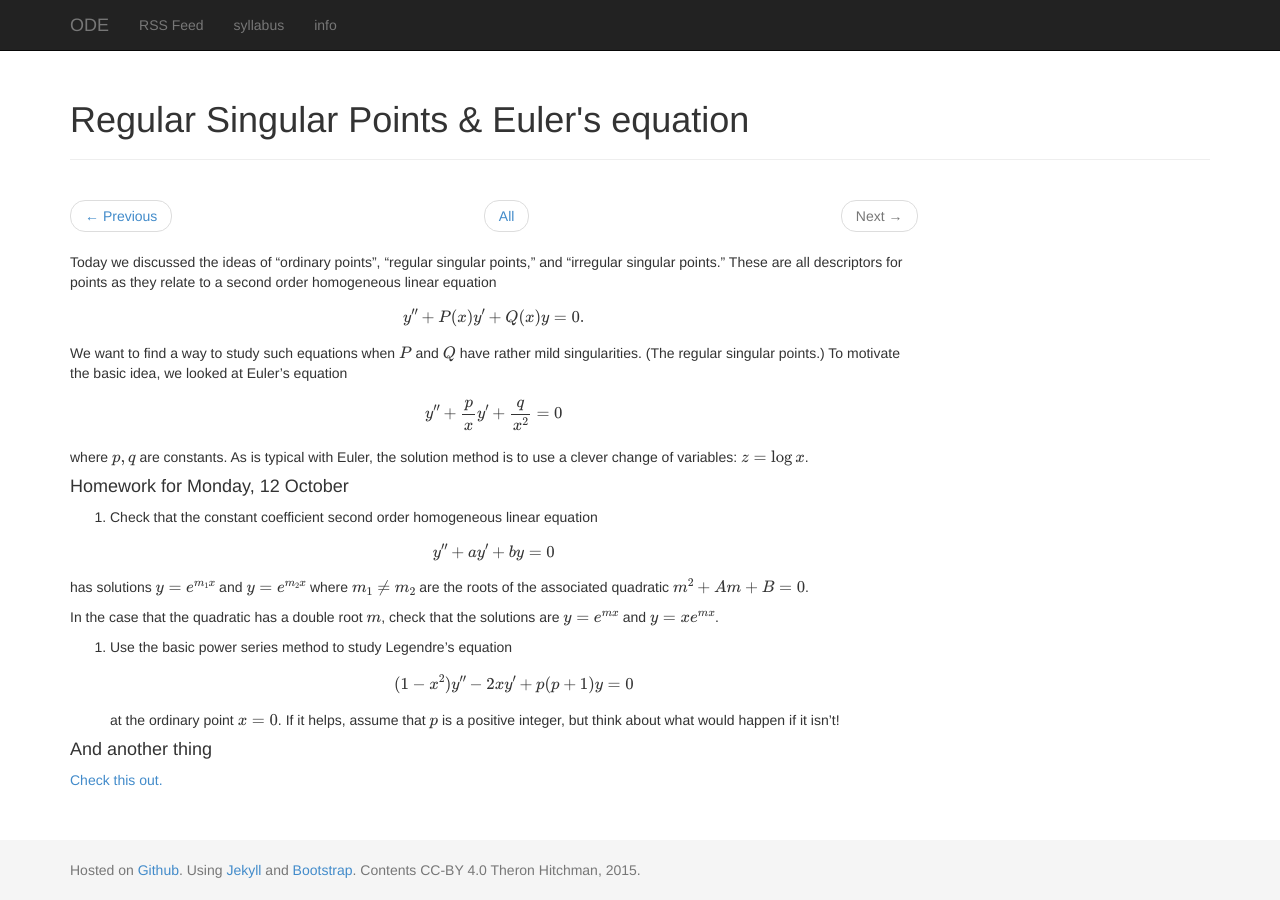
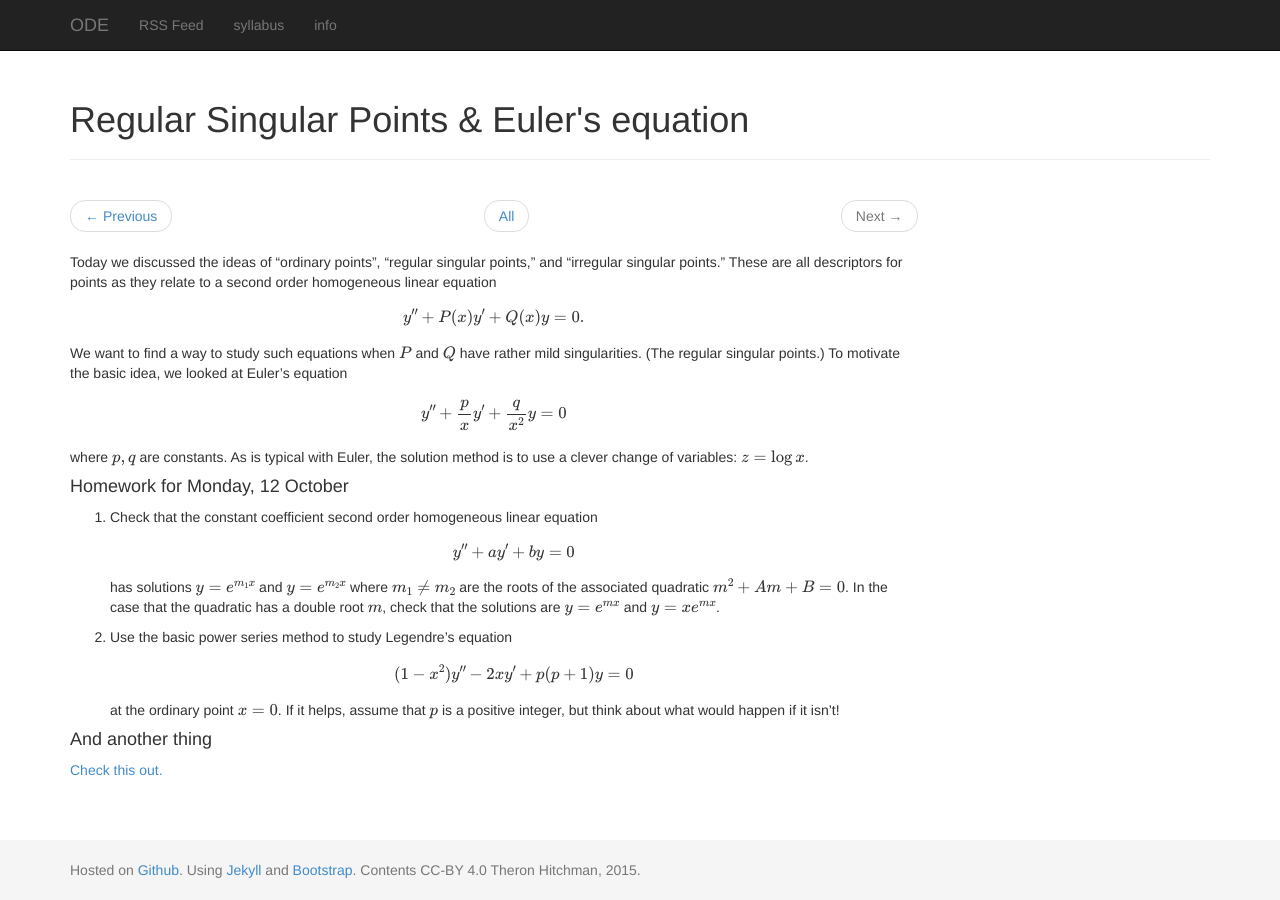
Before and after one commit to theronhitchman/ordinary-differential-equations, a Jekyll site: the page built from _posts/2015-10-09-Eulers-eqn.md, in a window 1280 px wide. Built offline with Jekyll 4.4.1, drawn with Linux system fonts in a browser that asks for light colours; nearby versions of some CDN libraries; formulas are drawn with MathJax 3.

```diff
--- a/_posts/2015-10-09-Eulers-eqn.md
+++ b/_posts/2015-10-09-Eulers-eqn.md
@@ -16,7 +16,7 @@ rather mild singularities. (The regular singular points.) To motivate the basic
 idea, we looked at Euler's equation
 
 \\[
-y'' + \dfrac{p}{x} y' + \dfrac{q}{x^2} = 0
+y'' + \dfrac{p}{x} y' + \dfrac{q}{x^2} y = 0
 \\]
 
 where \\(p, q\\) are constants. As is typical with Euler, the solution method is
@@ -25,12 +25,9 @@ to use a clever change of variables: \\( z = \log x\\).
 #### Homework for Monday, 12 October
 
 1. Check that the constant coefficient second order homogeneous linear equation
-
 \\[ y'' + a y' + b y = 0\\]
-
 has solutions \\( y = e^{m_1 x} \\) and \\( y = e^{m_2 x} \\) where \\(m_1 \neq m_2 \\)
 are the roots of the associated quadratic \\( m^2 + A m + B = 0\\).
-
 In the case that the quadratic has a double root \\(m\\), check that the solutions are
 \\( y = e^{m x} \\) and \\( y = x e^{m x}\\).
 
```
